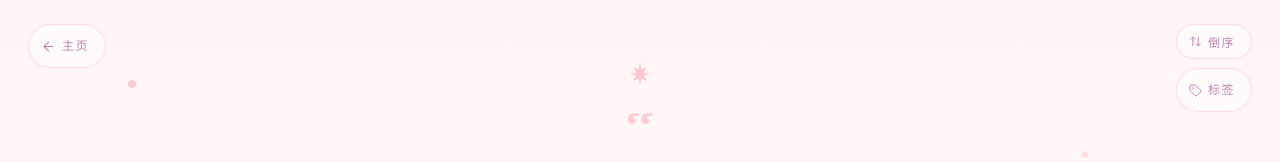
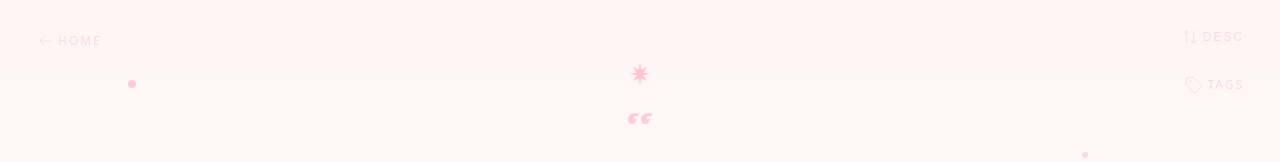
Before and after one commit to MY-Final/timeline, a React (Vite) app: page /timeline in a window 1280 px wide. Shown: the top 162 px of the page. Built offline with nearby package versions, Linux system fonts and the light colour scheme; a web font is replaced by a local one.

Commit message:
feat: 添加共享的幽灵导航按钮样式，更新时间线和标签页面的导航链接

```diff
--- a/src/App.css
+++ b/src/App.css
@@ -81,6 +81,70 @@
 .font-serif-cn {
   font-family: 'Noto Serif SC', 'Songti SC', 'SimSun', Georgia, serif;
   font-weight: 600;
+}
+
+/* ---------- Ghost nav button / link — shared utility ---------- */
+/* Use on any <button> or <a> that needs the ghost-underline style.
+   Add a position override class (.hero-back etc.) for absolute placement. */
+.hero-nav-btn {
+  position: absolute;
+  display: inline-flex;
+  flex-direction: row;
+  align-items: center;
+  gap: 4px;
+  padding: 4px 8px;
+  background: transparent;
+  border: none;
+  color: rgba(233, 180, 180, 0.4);
+  font-size: 12px;
+  letter-spacing: 2px;
+  font-weight: 400;
+  text-decoration: none;
+  cursor: pointer;
+  transition: color 0.3s ease, transform 0.3s ease;
+  z-index: 100;
+  -webkit-font-smoothing: antialiased;
+  -moz-osx-font-smoothing: grayscale;
+}
+
+.hero-nav-btn::after {
+  content: '';
+  position: absolute;
+  bottom: 0;
+  left: 50%;
+  width: 0;
+  height: 1px;
+  background: rgba(233, 180, 180, 0.6);
+  transform: translateX(-50%) scaleX(0);
+  transform-origin: center;
+  transition: transform 0.3s ease;
+}
+
+.hero-nav-btn:hover::after {
+  width: 100%;
+  transform: translateX(-50%) scaleX(1);
+}
+
+.hero-nav-btn:hover {
+  background: none !important;
+  color: rgba(233, 180, 180, 1);
+  transform: translateY(-2px);
+}
+
+@media (prefers-color-scheme: dark) {
+  .hero-nav-btn {
+    color: rgba(154, 112, 117, 0.4);
+  }
+  .hero-nav-btn::after {
+    background: rgba(154, 112, 117, 0.6);
+  }
+  .hero-nav-btn:hover {
+    color: rgba(154, 112, 117, 1);
+  }
+}
+
+@media (prefers-reduced-motion: reduce) {
+  .hero-nav-btn { transition: none; transform: none !important; }
 }
 
 /* ---------- Timeline main ---------- */
--- a/src/pages/Tag/Tag.css
+++ b/src/pages/Tag/Tag.css
@@ -63,81 +63,82 @@
 }
 
 .tag-back {
-  display: inline-flex;
-  align-items: center;
-  gap: 8px;
-  padding: 10px 16px;
-  border-radius: 20px;
-  border: 1px solid rgba(253, 164, 175, 0.3);
-  background: rgba(255, 255, 255, 0.5);
-  backdrop-filter: blur(8px);
-  color: #c084a8;
-  font-size: 12px;
-  text-decoration: none;
-  transition: all 0.25s ease;
-}
-
-.tag-back:hover {
-  background: rgba(255, 255, 255, 0.8);
-  border-color: rgba(251, 113, 133, 0.5);
-  color: #fb7185;
-  transform: translateY(-2px);
+  top: 28px;
+  left: 28px;
 }
 
 @media (prefers-color-scheme: dark) {
-  .tag-back { background: rgba(30, 15, 20, 0.5); color: #9a6075; }
-  .tag-back:hover { background: rgba(40, 18, 26, 0.7); color: #fb7185; }
+  .tag-back { color: rgba(154, 112, 117, 0.4); }
+  .tag-back:hover { color: rgba(154, 112, 117, 1); }
 }
 
 /* ---------- Tag Selection ---------- */
 .tag-selection {
-  padding: 0 24px 40px;
+  padding: 40px 24px 40px;
   position: relative;
   z-index: 10;
 }
 
 .tag-chips {
   display: flex;
-  gap: 12px;
-  overflow-x: auto;
-  scrollbar-width: none;
-  -ms-overflow-style: none;
+  justify-content: center;
+  flex-wrap: wrap;
+  gap: 28px;
 }
 
 .tag-chips::-webkit-scrollbar {
   display: none;
+}.tag-chip {
+  flex-shrink: 0;
+  padding: 4px 0;
+  border-radius: 0;
+  border: none;
+  background: none;
+  color: #e2a0b0;
+  opacity: 0.45;
+  font-size: 11px;
+  letter-spacing: 0.12em;
+  font-weight: 500;
+  cursor: pointer;
+  position: relative;
+  transition: opacity 0.25s ease, color 0.25s ease;
 }
 
-.tag-chip {
-  flex-shrink: 0;
-  padding: 8px 16px;
-  border-radius: 20px;
-  border: 1px solid rgba(253, 164, 175, 0.4);
-  background: rgba(255, 255, 255, 0.6);
-  backdrop-filter: blur(8px);
-  color: #c084a8;
-  font-size: 12px;
-  font-weight: 500;
-  cursor: pointer;
-  transition: all 0.25s ease;
+.tag-chip::after {
+  content: '';
+  position: absolute;
+  bottom: 0;
+  left: 0;
+  width: 0;
+  height: 1px;
+  background: #fb7185;
+  transition: width 0.25s ease;
 }
 
 .tag-chip:hover {
-  background: rgba(255, 255, 255, 0.8);
-  border-color: rgba(251, 113, 133, 0.6);
+  opacity: 1;
   color: #fb7185;
 }
 
+.tag-chip:hover::after {
+  width: 100%;
+}
+
 .tag-chip.selected {
-  background: #fb7185;
-  border-color: #fb7185;
-  color: white;
+  opacity: 1;
+  color: #e11d48;
+}
+
+.tag-chip.selected::after {
+  width: 100%;
+  background: #e11d48;
 }
 
 @media (prefers-color-scheme: dark) {
-  .tag-chip { background: rgba(30, 15, 20, 0.5); color: #9a6075; }
-  .tag-chip:hover { background: rgba(40, 18, 26, 0.7); color: #fb7185; }
-  .tag-chip.selected { background: #fb7185; color: white; }
+  .tag-chip { color: #9a6075; }
+  .tag-chip:hover { color: #fda4af; }
+  .tag-chip.selected { color: #fda4af; }
+  .tag-chip::after, .tag-chip.selected::after { background: #fda4af; }
 }
 
 /* ---------- Main Grid ---------- */
--- a/src/pages/Tag/index.tsx
+++ b/src/pages/Tag/index.tsx
@@ -150,9 +150,7 @@ function TagChip({ tag, isSelected, onToggle }: TagChipProps) {
     <motion.button
       className={`tag-chip ${isSelected ? 'selected' : ''}`}
       onClick={() => onToggle(tag)}
-      whileHover={{ scale: 1.05 }}
-      whileTap={{ scale: 0.95 }}
-      transition={{ type: 'spring', stiffness: 400, damping: 17 }}
+      transition={{ duration: 0.25 }}
     >
       {tag}
     </motion.button>
@@ -227,7 +225,7 @@ export default function TagPage() {
 
       {/* Header */}
       <header className="tag-header">
-        <Link to="/timeline" className="tag-back" aria-label="返回时间线">
+        <Link to="/timeline" className="hero-nav-btn tag-back" aria-label="返回时间线">
           <ArrowLeft size={15} strokeWidth={1.8} aria-hidden="true" />
           <span>时间线</span>
         </Link>
--- a/src/pages/Timeline/Timeline.css
+++ b/src/pages/Timeline/Timeline.css
@@ -734,147 +734,10 @@
   }
 }
 
-/* ---------- Hero sort toggle button ---------- */
-.hero-sort-toggle {
-  position: absolute;
-  top: 24px;
-  right: 28px;
-  display: inline-flex;
-  align-items: center;
-  gap: 6px;
-  padding: 8px 16px 8px 12px;
-  border-radius: 50px;
-  border: 1px solid rgba(253, 164, 175, 0.35);
-  background: rgba(255, 255, 255, 0.55);
-  backdrop-filter: blur(10px);
-  -webkit-backdrop-filter: blur(10px);
-  color: #c084a8;
-  font-size: 12px;
-  letter-spacing: 0.12em;
-  font-weight: 500;
-  cursor: pointer;
-  transition: background 0.2s ease, color 0.2s ease, transform 0.2s ease, box-shadow 0.2s ease, border-color 0.2s ease;
-  z-index: 100;
-}
-
-.hero-sort-toggle:hover {
-  background: rgba(255, 255, 255, 0.9);
-  border-color: rgba(251, 113, 133, 0.55);
-  color: #fb7185;
-  box-shadow: 0 6px 20px rgba(253, 164, 175, 0.25);
-}
-
-@media (prefers-color-scheme: dark) {
-  .hero-sort-toggle {
-    background: rgba(25, 12, 18, 0.55);
-    border-color: rgba(160, 80, 100, 0.4);
-    color: #9a6075;
-  }
-  .hero-sort-toggle:hover {
-    background: rgba(40, 18, 28, 0.8);
-    border-color: rgba(251, 113, 133, 0.5);
-    color: #fb7185;
-  }
-}
-
-@media (prefers-reduced-motion: reduce) {
-  .hero-sort-toggle { transition: none; }
-}
-
-/* ---------- Hero tag link ---------- */
-.hero-tag-link {
-  position: absolute;
-  top: 68px;
-  right: 28px;
-  display: inline-flex;
-  align-items: center;
-  gap: 6px;
-  padding: 8px 16px 8px 12px;
-  border-radius: 50px;
-  border: 1px solid rgba(253, 164, 175, 0.35);
-  background: rgba(255, 255, 255, 0.55);
-  backdrop-filter: blur(10px);
-  -webkit-backdrop-filter: blur(10px);
-  color: #c084a8;
-  font-size: 12px;
-  letter-spacing: 0.12em;
-  font-weight: 500;
-  text-decoration: none;
-  transition: background 0.2s ease, color 0.2s ease, transform 0.2s ease, box-shadow 0.2s ease, border-color 0.2s ease;
-  z-index: 100;
-}
-
-.hero-tag-link:hover {
-  background: rgba(255, 255, 255, 0.9);
-  border-color: rgba(251, 113, 133, 0.55);
-  color: #fb7185;
-  box-shadow: 0 6px 20px rgba(253, 164, 175, 0.25);
-}
-
-@media (prefers-color-scheme: dark) {
-  .hero-tag-link {
-    background: rgba(25, 12, 18, 0.55);
-    border-color: rgba(160, 80, 100, 0.4);
-    color: #9a6075;
-  }
-  .hero-tag-link:hover {
-    background: rgba(40, 18, 28, 0.8);
-    border-color: rgba(251, 113, 133, 0.5);
-    color: #fb7185;
-  }
-}
-
-@media (prefers-reduced-motion: reduce) {
-  .hero-tag-link { transition: none; }
-}
-
-/* ---------- Hero back button ---------- */
-.hero-back {
-  position: absolute;
-  top: 24px;
-  left: 28px;
-  display: inline-flex;
-  align-items: center;
-  gap: 6px;
-  padding: 8px 16px 8px 12px;
-  border-radius: 50px;
-  border: 1px solid rgba(253, 164, 175, 0.35);
-  background: rgba(255, 255, 255, 0.55);
-  backdrop-filter: blur(10px);
-  -webkit-backdrop-filter: blur(10px);
-  color: #c084a8;
-  font-size: 12px;
-  letter-spacing: 0.12em;
-  font-weight: 500;
-  text-decoration: none;
-  transition: background 0.2s ease, color 0.2s ease, transform 0.2s ease, box-shadow 0.2s ease, border-color 0.2s ease;
-  z-index: 100;
-}
-
-.hero-back:hover {
-  background: rgba(255, 255, 255, 0.9);
-  border-color: rgba(251, 113, 133, 0.55);
-  color: #fb7185;
-  transform: translateX(-3px);
-  box-shadow: 0 6px 20px rgba(253, 164, 175, 0.25);
-}
-
-@media (prefers-color-scheme: dark) {
-  .hero-back {
-    background: rgba(25, 12, 18, 0.55);
-    border-color: rgba(160, 80, 100, 0.4);
-    color: #9a6075;
-  }
-  .hero-back:hover {
-    background: rgba(40, 18, 28, 0.8);
-    border-color: rgba(251, 113, 133, 0.5);
-    color: #fb7185;
-  }
-}
-
-@media (prefers-reduced-motion: reduce) {
-  .hero-back { transition: none; }
-}
+/* ---------- Position overrides for each button ---------- */
+.hero-back      { top: 24px; left: 28px; }
+.hero-sort-toggle { top: 24px; right: 28px; }
+.hero-tag-link  { top: 68px; right: 28px; }
 
 /* ============================================
    Scroll Reveal — IntersectionObserver driven
--- a/src/pages/Timeline/index.tsx
+++ b/src/pages/Timeline/index.tsx
@@ -305,25 +305,25 @@ export default function TimelinePage() {
       <FloatingDots />
 
       <header className="hero">
-        <Link to="/" className="hero-back" aria-label="返回主页">
-          <ArrowLeft size={15} strokeWidth={1.8} aria-hidden="true" />
-          <span>主页</span>
+        <Link to="/" className="hero-nav-btn hero-back" aria-label="返回主页">
+          <ArrowLeft size={18} strokeWidth={1.2} aria-hidden="true" />
+          <span>HOME</span>
         </Link>
         <button
-          className="hero-sort-toggle"
+          className="hero-nav-btn hero-sort-toggle"
           onClick={() => { setAscending(v => !v); setActiveIndex(0) }}
           aria-label={ascending ? '切换为倒序' : '切换为正序'}
         >
-          <ArrowUpDown size={13} strokeWidth={1.8} aria-hidden="true" />
-          <span>{ascending ? '正序' : '倒序'}</span>
+          <ArrowUpDown size={18} strokeWidth={1.2} aria-hidden="true" />
+          <span>{ascending ? 'ASC' : 'DESC'}</span>
         </button>
         <Link
           to="/tags"
-          className="hero-tag-link"
+          className="hero-nav-btn hero-tag-link"
           aria-label="按标签探索"
         >
-          <Tag size={13} strokeWidth={1.8} aria-hidden="true" />
-          <span>标签</span>
+          <Tag size={18} strokeWidth={1.2} aria-hidden="true" />
+          <span>TAGS</span>
         </Link>
         <SparkleIcon className="hero-sparkle" />
         <QuoteIcon className="hero-quote" />
```
